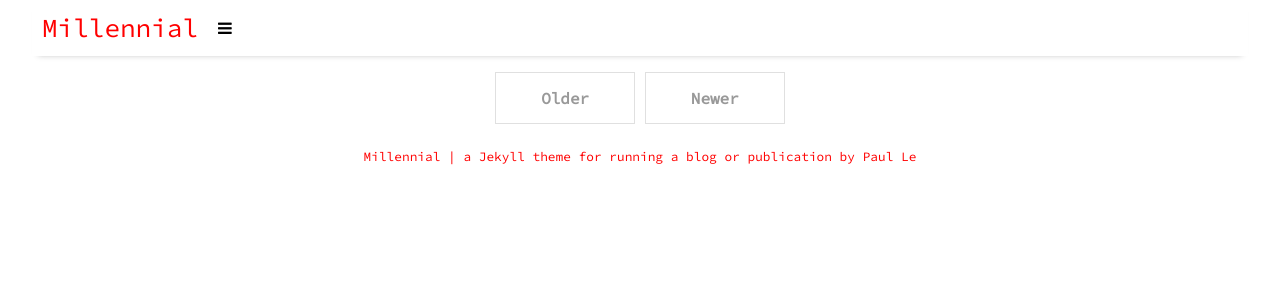
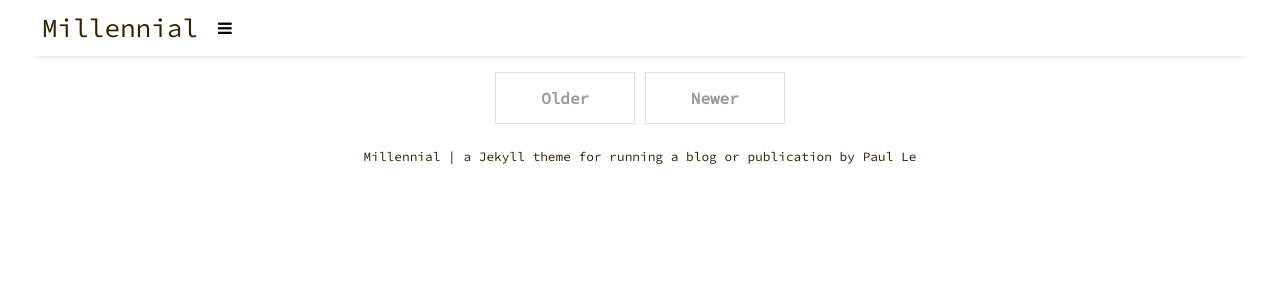
Before and after one commit to agamurian/agamurian.github.io, a Jekyll site: the page built from index.md, in a window 1280 px wide. Shown: the top 300 px of the page. Built offline with Jekyll 4.4.1, drawn with Linux system fonts in a browser that asks for light colours; nearby versions of some CDN libraries; our own code applies the rules of GitHub Pages for plain Markdown files; the list of posts is cut into pages by our own code.

Commit message:
Update main.scss

```diff
--- a/assets/css/main.scss
+++ b/assets/css/main.scss
@@ -12,7 +12,7 @@ $body-font-family: "Source Code Pro", monospace;
 
 $code-font-family: "Source Code Pro", monospace;
 
-$brand-color: red;
+$brand-color: #342100;
 
 $container-width: 1600px;
 
```
